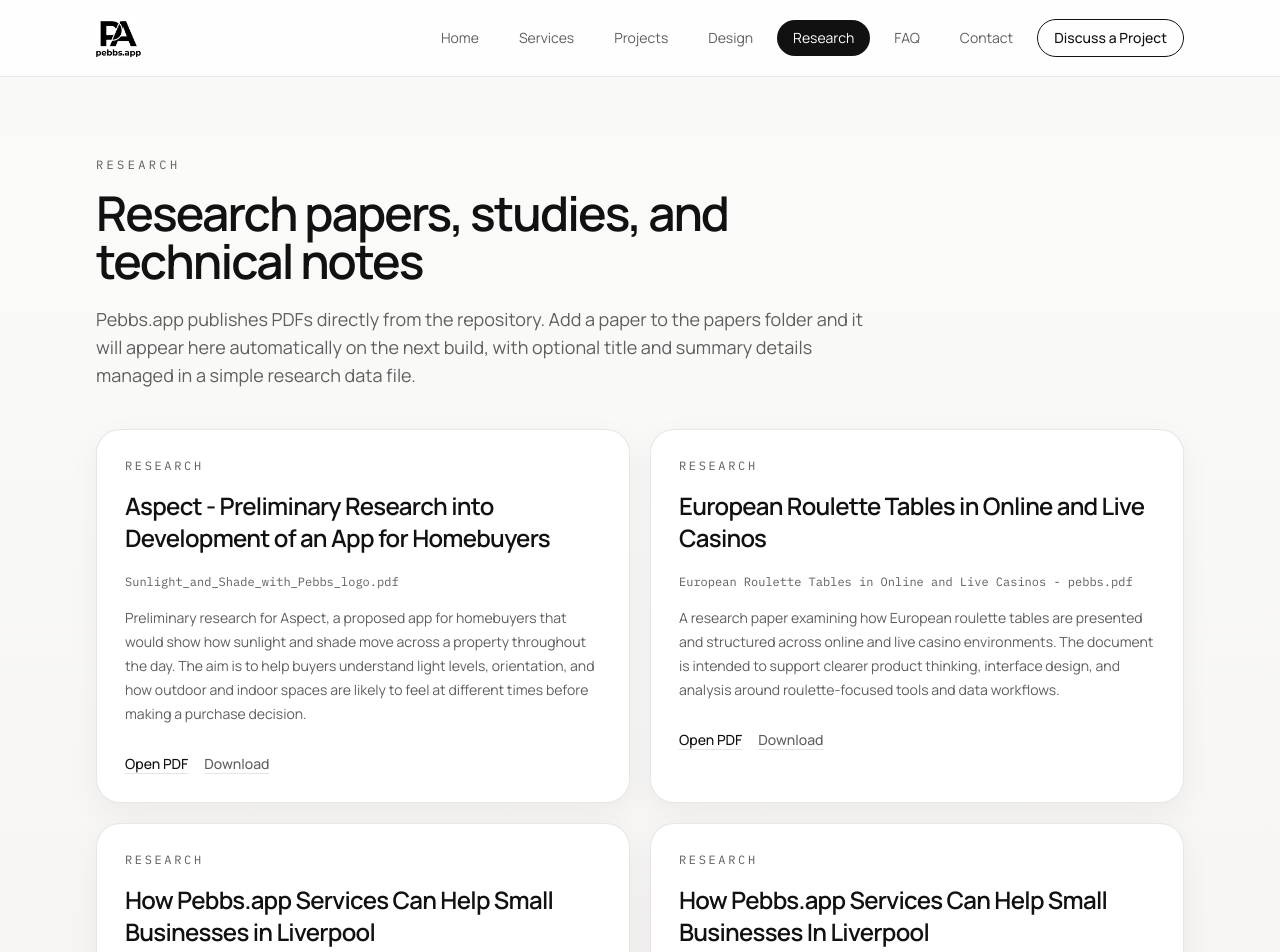
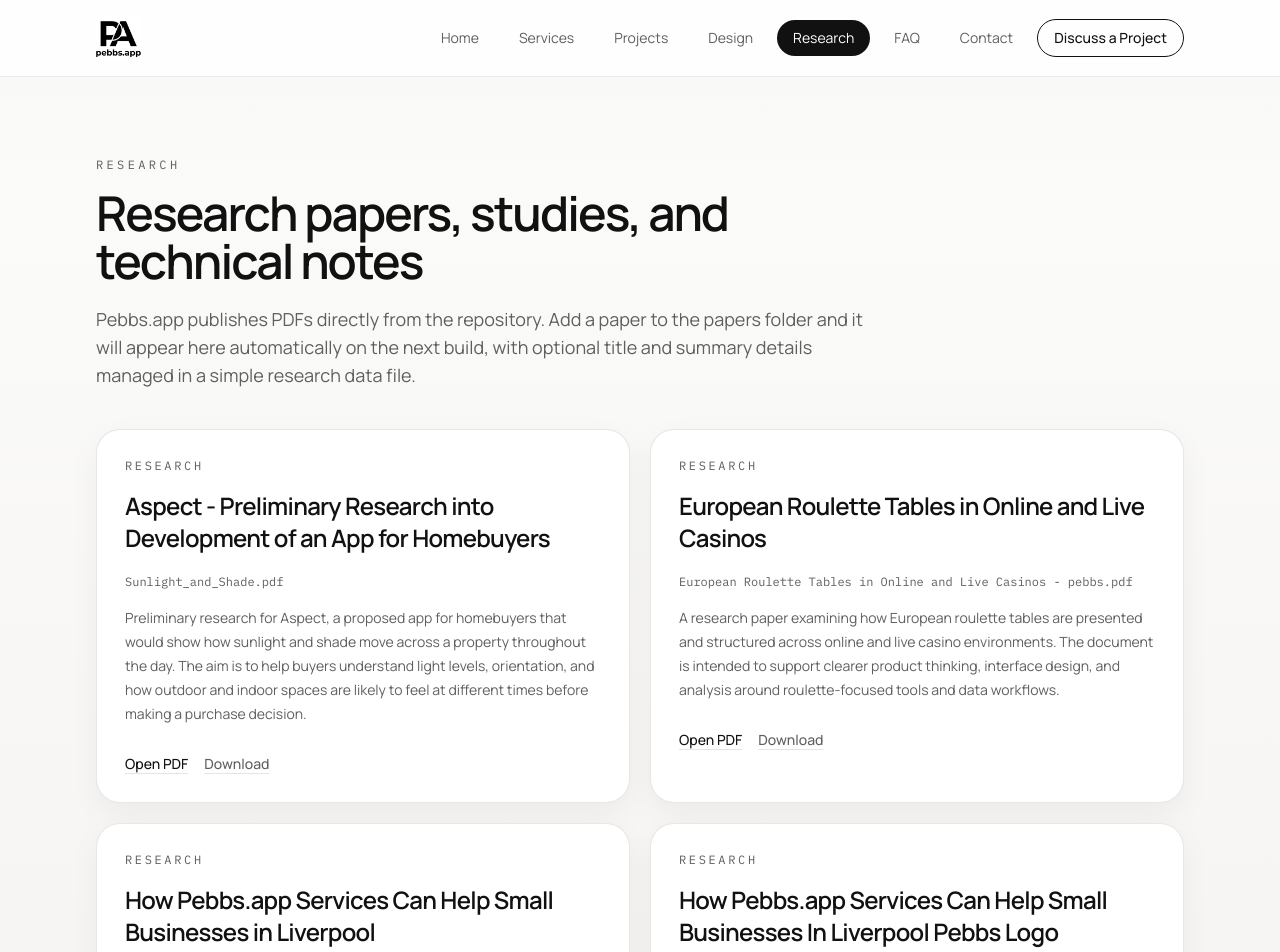
Before and after one commit to slurms666/pebbs-homepage, a Next.js app: page /research in a window 1280 px wide. Shown: the top 952 px of the page. Built offline with nearby package versions, Linux system fonts and the light colour scheme.

Commit message:
Rename research PDFs to remove logo references

```diff
--- a/data/research-papers.ts
+++ b/data/research-papers.ts
@@ -9,7 +9,7 @@ export type ResearchPaperEntry = {
 // easier to maintain as the library grows.
 export const researchPapers: ResearchPaperEntry[] = [
   {
-    filename: "Sunlight_and_Shade_with_Pebbs_logo.pdf",
+    filename: "Sunlight_and_Shade.pdf",
     title: "Aspect - Preliminary Research into Development of an App for Homebuyers",
     summary:
       "Preliminary research for Aspect, a proposed app for homebuyers that would show how sunlight and shade move across a property throughout the day. The aim is to help buyers understand light levels, orientation, and how outdoor and indoor spaces are likely to feel at different times before making a purchase decision."
@@ -21,7 +21,7 @@ export const researchPapers: ResearchPaperEntry[] = [
       "A research paper examining how European roulette tables are presented and structured across online and live casino environments. The document is intended to support clearer product thinking, interface design, and analysis around roulette-focused tools and data workflows."
   },
   {
-    filename: "How Pebbs.app services can help small businesses in Liverpool - pebbs logo.pdf",
+    filename: "How Pebbs.app services can help small businesses in Liverpool.pdf",
     title: "How Pebbs.app Services Can Help Small Businesses in Liverpool",
     summary:
       "A practical paper outlining how websites, software, automation, booking systems, CRM tools, and related digital services can help small businesses in Liverpool improve professionalism, reduce admin, handle enquiries more clearly, and support growth."
```
Also changed, not shown: 2 other files (tests, documents, lock files or other folders).
